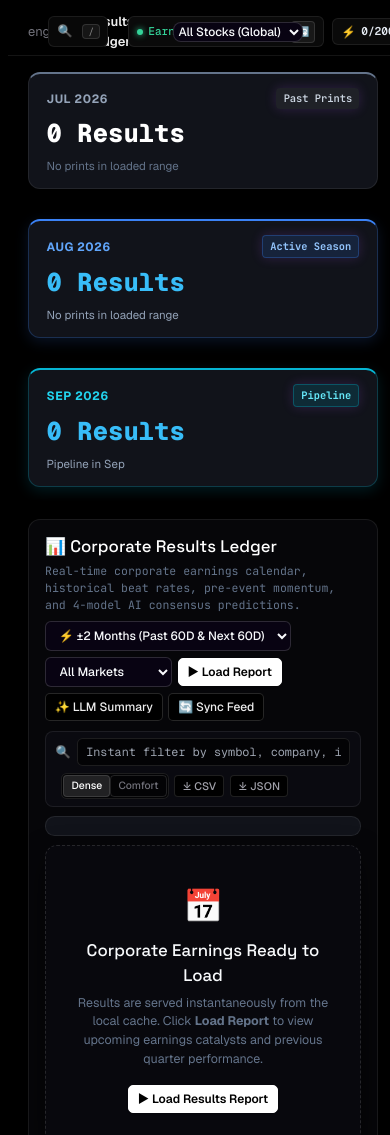
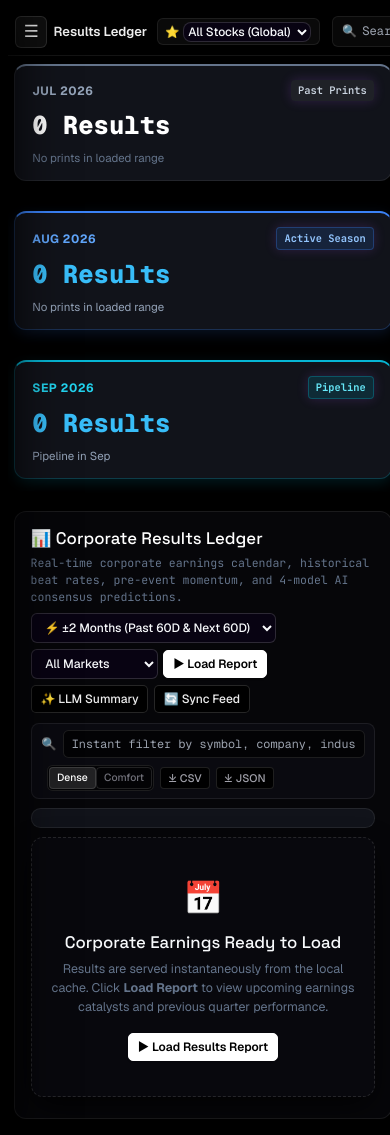
Before and after one commit to jatin990/earnings-engine, a Python web app: template earnings_engine/reports/templates/dashboard.html in a window 390 px wide. Run offline with Jinja, Linux system fonts and the light colour scheme; the template is opened without the code that fills it, so the values that code supplies are empty; some libraries are stand-ins or nearby versions.

Commit message:
feat(dashboard): refine dashboard layout, navbar stats, and navigation sync

```diff
--- a/earnings_engine/reports/templates/dashboard.html
+++ b/earnings_engine/reports/templates/dashboard.html
@@ -1,6 +1,7 @@
 {% include 'dashboard/_head.html' %}
 <body>
 <div class="app-shell">
+    <div id="sidebarBackdrop" class="sidebar-backdrop" onclick="app.toggleMobileSidebar(false)"></div>
     {% include 'dashboard/_sidebar.html' %}
     <div class="app-main">
         {% include 'dashboard/_body_header.html' %}
--- a/earnings_engine/reports/templates/dashboard/_body_header.html
+++ b/earnings_engine/reports/templates/dashboard/_body_header.html
@@ -3,54 +3,59 @@
 <!-- ========================================================================= -->
 <header class="app-topbar">
 
+    <!-- Mobile Hamburger Toggle Button -->
+    <button id="mobileSidebarToggle" class="mobile-menu-btn" onclick="app.toggleMobileSidebar()" aria-label="Toggle navigation menu" title="Open Navigation Menu">
+        <span class="hamburger-icon">☰</span>
+    </button>
+
     <!-- Left: Breadcrumb & Universe Selector -->
-    <div style="display: flex; align-items: center; gap: 0.75rem; min-width: 0;">
-        <div style="display: flex; align-items: center; gap: 0.4rem; font-size: 0.8125rem;">
-            <span style="color: #71717a;">engine</span>
-            <span style="color: #3f3f46;">/</span>
-            <span id="topbarBreadcrumbTab" style="color: #ededed; font-weight: 600; text-transform: capitalize;">Results</span>
+    <div class="topbar-left" style="display: flex; align-items: center; gap: 0.6rem; min-width: 0; flex-shrink: 0;">
+        <div style="display: flex; align-items: center; gap: 0.35rem; font-size: 0.8125rem;">
+            <span class="topbar-breadcrumb-prefix" style="color: #71717a;">engine</span>
+            <span class="topbar-breadcrumb-prefix" style="color: #3f3f46;">/</span>
+            <span id="topbarBreadcrumbTab" style="color: #ededed; font-weight: 600; text-transform: capitalize; white-space: nowrap;">Results</span>
         </div>
 
         <!-- Global Watchlist / Universe Selector -->
         <div style="display: flex; align-items: center; background: #0a0a0a; border: 1px solid rgba(255, 255, 255, 0.08); border-radius: 6px; padding: 0.15rem 0.45rem;">
-            <label for="globalWatchlist" style="font-size: 0.72rem; color: #a1a1aa; margin-right: 0.3rem;">⭐</label>
-            <select id="globalWatchlist" onchange="app.onGlobalWatchlistChange(this.value)" style="background: transparent; border: none; color: #ededed; font-size: 0.75rem; font-weight: 500; cursor: pointer; outline: none; padding-right: 0.3rem;" title="Active universe or watchlist across all dashboard tabs">
+            <label for="globalWatchlist" style="font-size: 0.72rem; color: #a1a1aa; margin-right: 0.25rem;">⭐</label>
+            <select id="globalWatchlist" onchange="app.onGlobalWatchlistChange(this.value)" style="background: transparent; border: none; color: #ededed; font-size: 0.75rem; font-weight: 500; cursor: pointer; outline: none; padding-right: 0.2rem; max-width: 140px;" title="Active universe or watchlist across all dashboard tabs">
                 <option value="">All Stocks (Global)</option>
             </select>
         </div>
     </div>
 
     <!-- Center: Global Stock Search with [/] shortcut -->
-    <div style="flex: 1; max-width: 420px; position: relative; margin: 0 0.5rem;">
+    <div class="topbar-search-wrap" style="flex: 1; max-width: 420px; min-width: 130px; position: relative; margin: 0 0.4rem;">
         <div style="position: relative; display: flex; align-items: center;">
-            <span style="position: absolute; left: 0.6rem; font-size: 0.75rem; color: #71717a;">🔍</span>
-            <input type="text" id="tickerSearch" placeholder="Search ticker (e.g., RELIANCE.NS, NVDA)..." style="width: 100%; padding: 0.32rem 1.8rem 0.32rem 1.8rem; background: #080808; border: 1px solid rgba(255, 255, 255, 0.08); border-radius: 6px; color: #ededed; font-size: 0.76rem; font-family: var(--font-mono); outline: none; transition: border-color 0.15s ease;" autocomplete="off">
+            <span style="position: absolute; left: 0.6rem; font-size: 0.75rem; color: #71717a; pointer-events: none;">🔍</span>
+            <input type="text" id="tickerSearch" placeholder="Search ticker (e.g. RELIANCE, NVDA)..." style="width: 100%; padding: 0.32rem 1.8rem 0.32rem 1.8rem; background: #080808; border: 1px solid rgba(255, 255, 255, 0.08); border-radius: 6px; color: #ededed; font-size: 0.76rem; font-family: var(--font-mono); outline: none; transition: border-color 0.15s ease;" autocomplete="off">
             <span class="kbd-badge" style="position: absolute; right: 0.45rem;">/</span>
         </div>
         <div id="autocompleteDropdown" class="dropdown" style="display: none; position: absolute; top: 100%; left: 0; right: 0; margin-top: 4px; background: #0a0a0a; border: 1px solid rgba(255, 255, 255, 0.1); border-radius: 6px; z-index: 1000; box-shadow: 0 10px 30px rgba(0,0,0,0.9);"></div>
     </div>
 
     <!-- Right: Freshness Status, Rate Quota, Control Center -->
-    <div style="display: flex; align-items: center; gap: 0.5rem; flex-shrink: 0;">
+    <div class="topbar-right-actions" style="display: flex; align-items: center; gap: 0.4rem; flex-shrink: 0;">
 
         <!-- Earnings Freshness Pill -->
-        <div id="topEarningsFreshnessPill" style="display: flex; align-items: center; gap: 0.35rem; background: #0a0a0a; border: 1px solid rgba(255, 255, 255, 0.08); border-radius: 6px; padding: 0.2rem 0.5rem;" title="Last updated timestamp for active universe/watchlist earnings">
+        <div id="topEarningsFreshnessPill" style="display: flex; align-items: center; gap: 0.3rem; background: #0a0a0a; border: 1px solid rgba(255, 255, 255, 0.08); border-radius: 6px; padding: 0.2rem 0.45rem;" title="Last updated timestamp for active universe/watchlist earnings">
             <span style="width: 6px; height: 6px; border-radius: 50%; background: #34d399; box-shadow: 0 0 6px #34d399;"></span>
-            <span id="topEarningsFreshnessLabel" style="font-size: 0.7rem; font-weight: 500; color: #34d399; font-family: var(--font-mono);">Earnings: Loading...</span>
-            <button onclick="app.refreshCurrentWatchlistEarnings()" id="topRefreshEarningsBtn" class="btn-micro" style="padding: 0.08rem 0.3rem; font-size: 0.62rem; margin-left: 0.2rem; background: rgba(255,255,255,0.06); color: #ededed;" title="Refresh earnings data">
+            <span id="topEarningsFreshnessLabel" style="font-size: 0.7rem; font-weight: 500; color: #34d399; font-family: var(--font-mono); white-space: nowrap;">Earnings</span>
+            <button onclick="app.refreshCurrentWatchlistEarnings()" id="topRefreshEarningsBtn" class="btn-micro" style="padding: 0.08rem 0.3rem; font-size: 0.62rem; margin-left: 0.15rem; background: rgba(255,255,255,0.06); color: #ededed; border: none; border-radius: 4px; cursor: pointer;" title="Refresh earnings data">
                 🔄
             </button>
         </div>
 
         <!-- OpenRouter API Quota Pill -->
-        <div id="topRateLimitPill" onclick="app.openCustomizerModal('ratelimits')" style="display: flex; align-items: center; gap: 0.35rem; background: #0a0a0a; border: 1px solid rgba(255, 255, 255, 0.08); border-radius: 6px; padding: 0.22rem 0.5rem; cursor: pointer;" title="Click to view API rate limits & quotas in Control Center">
+        <div id="topRateLimitPill" onclick="app.openCustomizerModal('ratelimits')" style="display: flex; align-items: center; gap: 0.3rem; background: #0a0a0a; border: 1px solid rgba(255, 255, 255, 0.08); border-radius: 6px; padding: 0.22rem 0.45rem; cursor: pointer;" title="Click to view API rate limits & quotas in Control Center">
             <span style="font-size: 0.72rem;">⚡</span>
-            <span id="topOpenRouterQuota" style="font-size: 0.7rem; font-weight: 600; color: #e2e8f0; font-family: var(--font-mono);">0/200</span>
+            <span id="topOpenRouterQuota" style="font-size: 0.7rem; font-weight: 600; color: #e2e8f0; font-family: var(--font-mono); white-space: nowrap;">0/200</span>
         </div>
 
         <!-- Control Center Button -->
-        <button onclick="app.openCustomizerModal()" class="btn-micro" style="background: #ffffff; color: #000000; font-weight: 600; font-size: 0.72rem; padding: 0.25rem 0.55rem; border-radius: 5px; border: none; cursor: pointer;" title="Open Control Center">
-            Settings
+        <button onclick="app.openCustomizerModal()" class="btn-micro" style="background: #ffffff; color: #000000; font-weight: 600; font-size: 0.72rem; padding: 0.25rem 0.55rem; border-radius: 5px; border: none; cursor: pointer; white-space: nowrap;" title="Open Control Center">
+            ⚙️ <span class="desktop-btn-label">Settings</span>
         </button>
     </div>
 </header>
--- a/earnings_engine/reports/templates/dashboard/_head.html
+++ b/earnings_engine/reports/templates/dashboard/_head.html
@@ -244,12 +244,135 @@
             line-height: 1;
         }
 
+        /* Mobile Hamburger & Drawer Navigation Styles */
+        .mobile-menu-btn {
+            display: none;
+            align-items: center;
+            justify-content: center;
+            width: 32px;
+            height: 32px;
+            background: rgba(255, 255, 255, 0.06);
+            border: 1px solid rgba(255, 255, 255, 0.12);
+            border-radius: 6px;
+            color: #ededed;
+            cursor: pointer;
+            font-size: 1.05rem;
+            line-height: 1;
+            flex-shrink: 0;
+            transition: all 0.15s ease;
+            user-select: none;
+        }
+        .mobile-menu-btn:hover, .mobile-menu-btn:active {
+            background: rgba(255, 255, 255, 0.14);
+            border-color: rgba(255, 255, 255, 0.25);
+            color: #ffffff;
+        }
+
+        .sidebar-backdrop {
+            display: none;
+            position: fixed;
+            inset: 0;
+            background: rgba(0, 0, 0, 0.78);
+            backdrop-filter: blur(8px);
+            -webkit-backdrop-filter: blur(8px);
+            z-index: 990;
+            opacity: 0;
+            transition: opacity 0.25s cubic-bezier(0.16, 1, 0.3, 1);
+            pointer-events: none;
+        }
+        .sidebar-backdrop.active {
+            display: block;
+            opacity: 1;
+            pointer-events: auto;
+        }
+
         @media (max-width: 992px) {
             .app-shell {
                 grid-template-columns: 1fr;
+                position: relative;
+                width: 100vw;
+                max-width: 100vw;
+            }
+            .mobile-menu-btn {
+                display: inline-flex;
+            }
+            .mobile-sidebar-close {
+                display: inline-flex !important;
             }
             .app-sidebar {
+                position: fixed !important;
+                top: 0 !important;
+                left: 0 !important;
+                bottom: 0 !important;
+                width: 280px !important;
+                max-width: 85vw !important;
+                height: 100vh !important;
+                max-height: 100vh !important;
+                background: #000000 !important;
+                border-right: 1px solid rgba(255, 255, 255, 0.12) !important;
+                box-shadow: 10px 0 50px rgba(0, 0, 0, 0.95) !important;
+                z-index: 1000 !important;
+                transform: translateX(-100%) !important;
+                transition: transform 0.28s cubic-bezier(0.16, 1, 0.3, 1) !important;
+                display: flex !important;
+                flex-direction: column !important;
+                will-change: transform;
+            }
+            .app-sidebar.mobile-open {
+                transform: translateX(0) !important;
+            }
+        }
+
+        @media (max-width: 768px) {
+            .app-topbar {
+                height: auto;
+                min-height: 48px;
+                padding: 0.4rem 0.6rem;
+                gap: 0.4rem;
+            }
+            .topbar-breadcrumb-prefix {
                 display: none;
+            }
+            .desktop-btn-label {
+                display: none;
+            }
+            .kbd-badge {
+                display: none;
+            }
+            .app-content {
+                padding: 0.65rem 0.5rem;
+            }
+            .card {
+                padding: 0.85rem 0.95rem;
+                margin-bottom: 0.75rem;
+            }
+            .table-wrapper {
+                margin-top: 0.35rem;
+                border-radius: 0.5rem;
+                -webkit-overflow-scrolling: touch;
+            }
+            .results-table th, .results-table td {
+                padding: 0.35rem 0.45rem;
+                font-size: 0.72rem;
+            }
+        }
+
+        @media (max-width: 480px) {
+            .app-topbar {
+                padding: 0.35rem 0.45rem;
+            }
+            #topEarningsFreshnessPill {
+                padding: 0.15rem 0.35rem;
+            }
+            #topEarningsFreshnessLabel {
+                display: none;
+            }
+            #globalWatchlist {
+                max-width: 100px;
+                font-size: 0.7rem;
+            }
+            .app-content {
+                padding: 0.5rem 0.35rem;
             }
         }
 
--- a/earnings_engine/reports/templates/dashboard/_sidebar.html
+++ b/earnings_engine/reports/templates/dashboard/_sidebar.html
@@ -1,7 +1,7 @@
 <!-- ========================================================================= -->
 <!-- 🖤 VERCEL-STYLE LEFT SIDEBAR NAVIGATION -->
 <!-- ========================================================================= -->
-<aside class="app-sidebar">
+<aside class="app-sidebar" id="appSidebar">
 
     <!-- 1. Workspace / Account Switcher Header -->
     <div style="padding: 0.75rem 0.85rem; border-bottom: 1px solid rgba(255, 255, 255, 0.08); display: flex; align-items: center; justify-content: space-between;">
@@ -16,9 +16,14 @@
                 </div>
             </div>
         </div>
-        <button onclick="app.openCustomizerModal()" class="btn-icon" style="background: transparent; border: none; color: #71717a; cursor: pointer; padding: 0.2rem; font-size: 0.8rem;" title="Account & Control Center">
-            ⚙️
-        </button>
+        <div style="display: flex; align-items: center; gap: 0.25rem;">
+            <button onclick="app.openCustomizerModal()" class="btn-icon" style="background: transparent; border: none; color: #71717a; cursor: pointer; padding: 0.2rem; font-size: 0.8rem;" title="Account & Control Center">
+                ⚙️
+            </button>
+            <button onclick="app.toggleMobileSidebar(false)" class="btn-icon mobile-sidebar-close" style="background: rgba(255,255,255,0.06); border: 1px solid rgba(255,255,255,0.1); color: #ededed; border-radius: 6px; cursor: pointer; padding: 0.2rem 0.45rem; font-size: 0.75rem;" title="Close Menu">
+                ✕
+            </button>
+        </div>
     </div>
 
     <!-- 2. Sidebar Quick Filter -->
```
Also changed, not shown: AGENTS.md (+70 -10 lines), earnings_engine/ui/js/dashboard.js.
